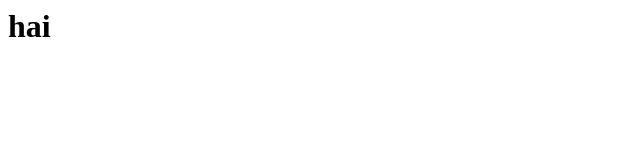
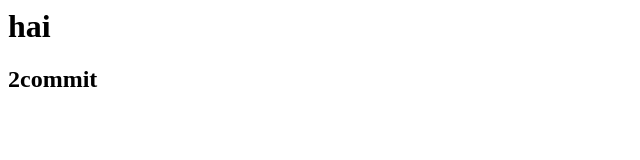
Before and after one commit to yadhumcapala9988/abc, a plain HTML site: page index.html in a window 1280 px wide. Shown: the whole page, without its empty margins (0-640 px from the left). Drawn offline with Linux system fonts and the light colour scheme.

Commit message:
second commit

```diff
--- a/index.html
+++ b/index.html
@@ -1,5 +1,6 @@
 <html>
   <body>
       <h1>hai</h1>
+      <h2>2commit</h1>
    </body>
  </html>
```
